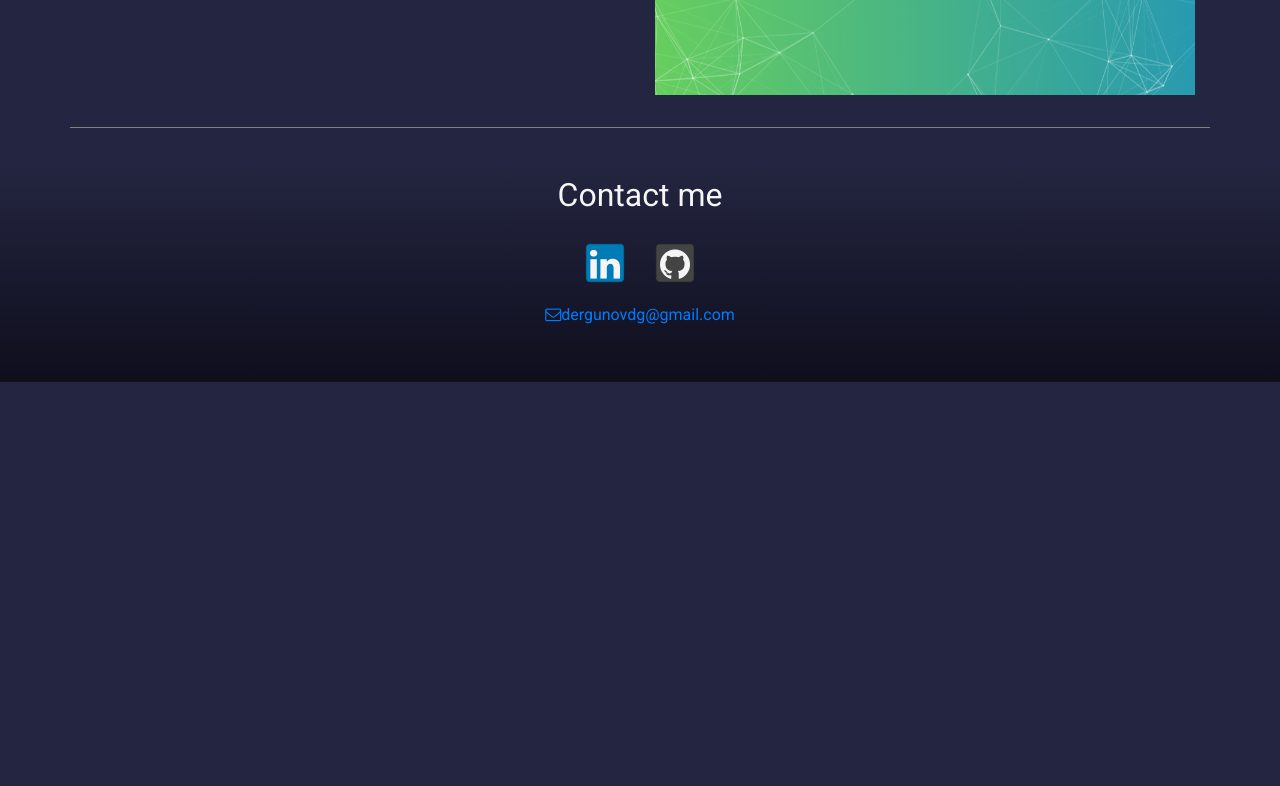
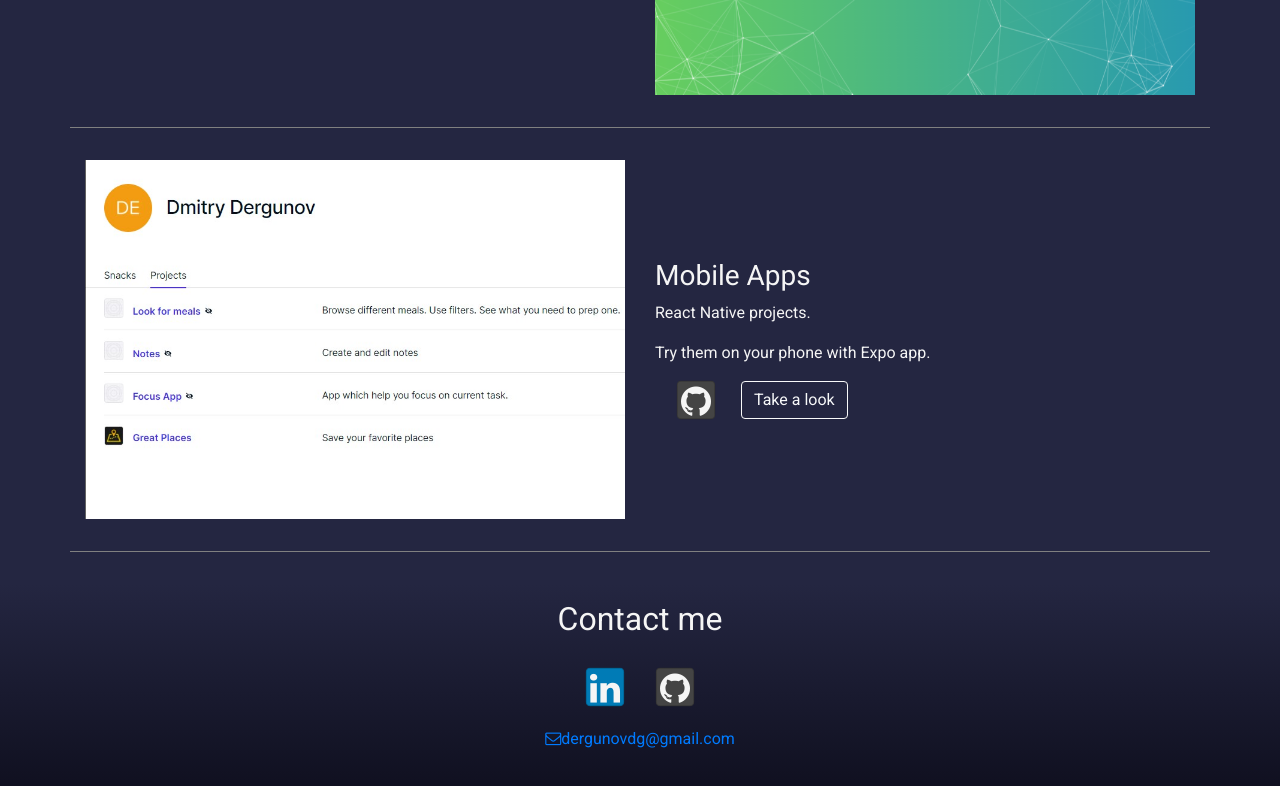
Before and after one commit to ddwebdevv/portfolio, a website: page home.html in a window 1280 px wide. Shown: the part 2163-2949 px from the top of the page. Before the commit the page ends 2545 px from the top, so only its background shows below. Drawn offline with nearby package versions, Linux system fonts and the light colour scheme.

Commit message:
adding react native projects

```diff
--- a/home.html
+++ b/home.html
@@ -90,6 +90,21 @@
                 <a href="https://ddwebdevv.github.io/react-celeb-recognition/" class="textright  btn btn-outline-light" target="_blank">Demo</a>
             </div>
         </div>
+
+        <div class="row row-content">
+            <div class="col-sm-6 text-right">
+                <a href="https://expo.io/@dergunovd">
+                    <img class="img-fluid imgres p-0" src="img/reactnative.jpg" alt="donate" />
+                </a>
+            </div>
+            <div class="col-sm-6 align-self-center ">
+                <h3>Mobile Apps</h3>
+                <p>React Native projects.</p>
+                <p>Try them on your phone with Expo app.</p>
+                <a href="https://github.com/ddwebdevv?tab=repositories" class="btn btn-social-icon btn-github mx-4" target="_blank"><i class="fa fa-github iconwhite"></i></a>
+                <a href="https://expo.io/@dergunovd" class=" btn btn-outline-light">Take a look</a>
+            </div>
+        </div>
 	</div>
 
     <footer class="py-3">
```
Also changed, not shown: img/reactnative.jpg (added).
